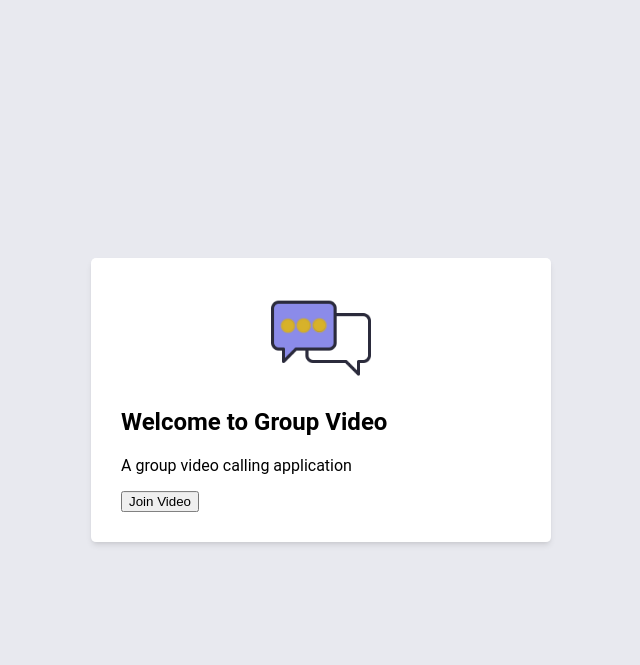
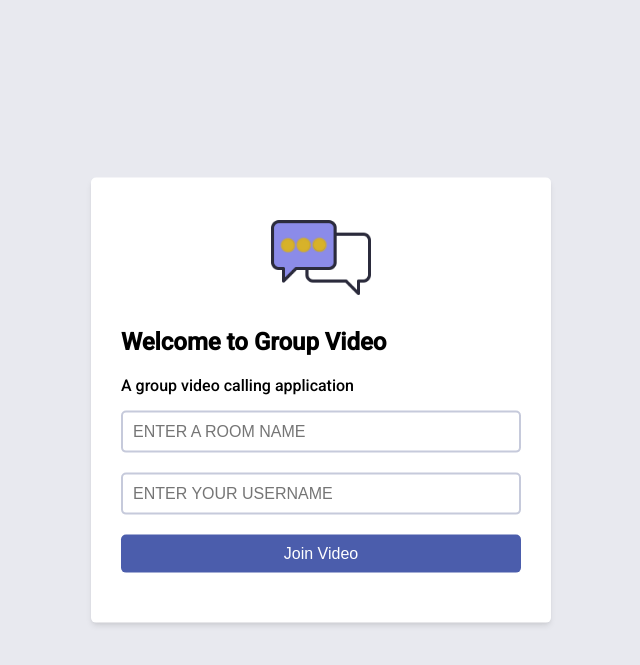
Before and after one commit to WCX1999320/GroupVideo, a Django app: template groupvideo/base/templates/base/lobby.html in a window 1280 px wide. Shown: the top 665 px of the page, without its empty margins (319-959 px from the left). Run offline with Django 4.2, Linux system fonts and the light colour scheme; the template is opened without the code that fills it, so the values that code supplies are empty; parts of the project's set-up code (start-up, migrations or seed data) failed here and were passed over.

Commit message:
can display user information

```diff
--- a/groupvideo/base/templates/base/lobby.html
+++ b/groupvideo/base/templates/base/lobby.html
@@ -13,6 +13,12 @@
         </div>
         <form id = "form">
             <div class = "form-field">
+                <input type = "text" name = "room" placeholder="Enter a room name" style = "text-transform: uppercase;"/>
+            </div>
+            <div class = "form-field">
+                <input type = "text" name = "username" placeholder="Enter your username" style = "text-transform: uppercase;"/>
+            </div>
+            <div class = "form-field">
                 <input type = "submit" value="Join Video"/>
             </div>
         </form>
@@ -24,6 +30,16 @@
     let form = document.getElementById("form")
     let handleSumbit = async(e) =>{
         e.preventDefault()
+        let room = e.target.room.value.toUpperCase()
+        let name = e.target.name.value
+        let response = await fetch('/get_token/?channel=${room}')
+        let data = await response.json()
+        let UID = data.UID
+        let token = data.token
+        sessionStorage.setItem('UID',UID)
+        sessionStorage.setItem('token',token)
+        sessionStorage.setItem('room',room)
+        sessionStorage.setItem('name',name)
         window.open('/room/','_self')
     }
     form.addEventListener('sumbit',handleSumbit)
--- a/groupvideo/static/js/streams.js
+++ b/groupvideo/static/js/streams.js
@@ -1,7 +1,10 @@
 const APP_ID = '9f615713eb6c46cda980bf8e84ae8cf7'
 const CHANNEL = sessionStorage.getItem('room')
 const TOKEN = sessionStorage.getItem('token')
+
 let UID = Number(sessionStorage.get('UID'));
+
+let NAME = sessionStorage.getItem('name')
 
 const client = AgoraRTC.createClient({mode:'rtc',codec:'vp8'})
 
--- a/groupvideo/static/styles/main.css
+++ b/groupvideo/static/styles/main.css
@@ -1,19 +1,18 @@
+/* ------------------  Global Styling ------------------ */
+@import url('https://fonts.googleapis.com/css2?family=Roboto:wght@300;500&display=swap');
 
-:root{
+
+:root {
     --shaddow:0 4px 6px -1px rgba(0,0,0,0.1),0 2px 4px -1px rgba(0,0,0,0.06);
-}
+  }
 
 body{
-
     background-color: rgba(232,233,239,1);
     font-family: 'Roboto', sans-serif;
 }
 
-#logo{
-    display: block;
-    width: 100px;
-    margin: 0 auto;
-}
+
+/* ------------------  Register Page ------------------ */
 
 #form-container{
     width: 400px;
@@ -25,6 +24,80 @@ body{
     top:50%;
     left:50%;
     transform: translate(-50%, -50%);
+}
+
+#logo{
+    display: block;
+    width: 100px;
+    margin: 0 auto;
+}
+
+#welcome-message{
+    text-align: center;
+    margin-bottom: 20px;
+}
+
+#welcome-message h1{
+    font-size: 36px;
+}
+
+
+#welcome-message p{
+    font-size: 16px;
+    color: rgb(97, 98, 105);
+    font-weight: 300;
+}
+
+.form-field{
+    margin-bottom: 20px;
+}
+
+.form-field label{
+    font-size: 16px;
+    line-height: 1.7em;
+}
+
+.form-field input{
+    width: 100%;
+    border:2px solid rgba(198,202,219,1);
+    border-radius: 5px;
+    padding: 10px;
+    font-size: 16px;
+    box-sizing: border-box;
+}
+
+.form-field input[type='submit']{
+    background-color: rgb(75, 93, 172);
+    border:none;
+    color: #fff;
+}
+
+
+@media screen and (max-width:450px) {
+    #form-container{
+        width: 95%;
+
+    }
+
+    #welcome-message h1{
+        font-size: 24px;
+    }
+
+}
+
+
+/* ----------------- Room Styling ------------------*/
+#room-name-wrapper{
+    text-align: center;
+    font-size: 18px;
+}
+
+#video-streams{
+    display: flex;
+    flex-wrap: wrap;
+    height: 85vh;
+    width: 95%;
+    margin:0 auto;
 }
 
 .video-container{
@@ -43,6 +116,33 @@ body{
     height: 100%;
     width: 100%;
 }
+
+.video-player > * {
+    border-radius: 5px;
+}
+
+.username-wrapper{
+    position: absolute;
+    top: 10px;
+    left: 10px;
+    z-index: 9999;
+    background-color: rgba(0,0,0,0.3);
+    width: fit-content;
+    padding: 10px;
+    border-radius: 5px;
+    color: #fff;
+    font-size: 14px;
+}
+
+@media screen and (max-width:1650px) {
+    .video-container{
+        flex-basis: 300px;
+        min-height: 200px;
+    }
+}
+
+
+/* ----------------- Room Styling | Controls ------------------*/
 
 #controls-wrapper{
     display: flex;
```
Also changed, not shown: groupvideo/db.sqlite3.
